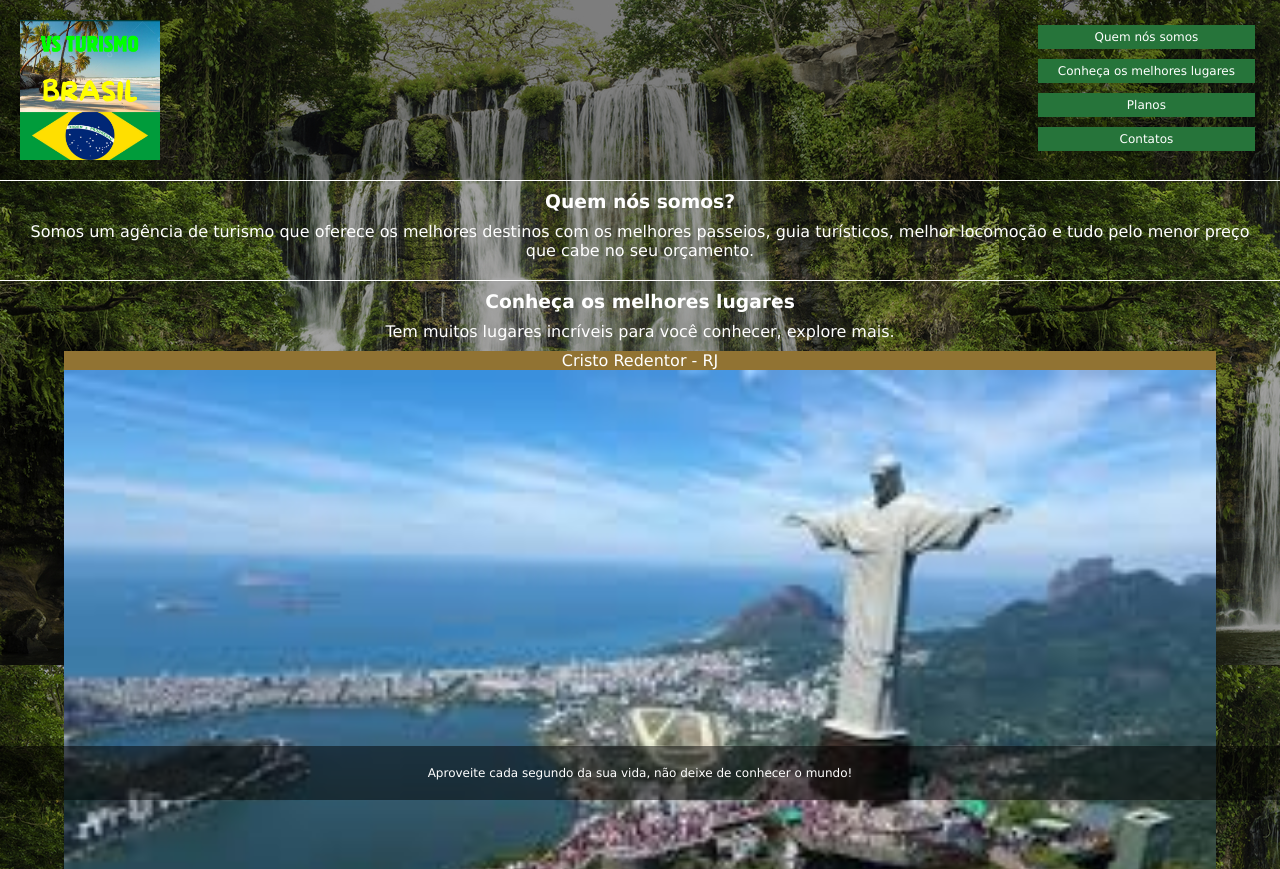
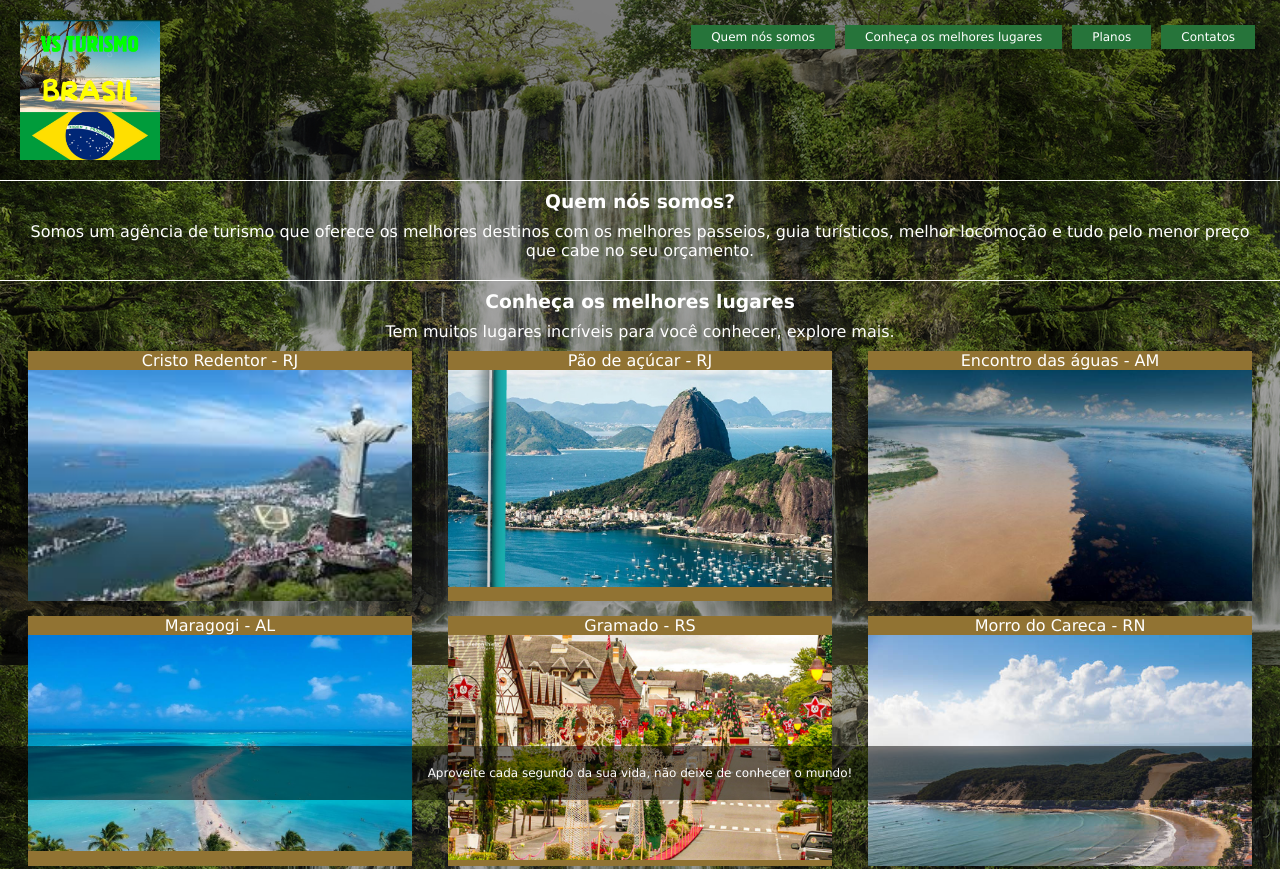
Before and after one commit to VitorSouzaESouza/landing_page_turismo, a plain HTML site: page index.html in a window 1280 px wide. Shown: the top 869 px of the page. Drawn offline with Linux system fonts and the light colour scheme.

Commit message:
Add files via upload

```diff
--- a/index.html
+++ b/index.html
@@ -36,13 +36,13 @@
                 <li>
                     <figure>
                         <figcaption>Cristo Redentor - RJ</figcaption>
-                        <img src="Images/Cristo Redentor.jpg" alt="imagem">
+                        <img src="Images/Cristo Redentor.jpg" alt="imagem" width="120%">
                     </figure>
                 </li>
                 <li>
                     <figure>
                         <figcaption>Pão de açúcar - RJ</figcaption>
-                        <img src="Images/Pão de Açucar.jpg" alt="imagem">
+                        <img src="Images/Pão de Açucar.jpg" alt="imagem" width="130%">
                     </figure>
                 </li>
                 <li>
@@ -60,7 +60,7 @@
                 <li>
                     <figure>
                         <figcaption>Gramado - RS</figcaption>
-                        <img src="Images/Gramado.jpg" alt="imagem">
+                        <img src="Images/Gramado.jpg" alt="imagem" width="110%">
                     </figure>
                 </li>
                 <li>
@@ -102,10 +102,11 @@
                 </div>
             </div>
         </article>
-        <article id="h3_contatos">
+        <article>
             <div id="marker_contatos" style="visibility:hidden; position:absolute; top:-180px;">Marcador</div>
             <h3>Contatos</h3>
             <p>Entre em contato conosco ou visite nosso site!</p>
+            <div id="div_contatos">
                 <figure>
                     <img src="Images/Ícone Whatsapp.png" width="20px" alt="imagem">
                     <figcaption>(DDD) XXXXX-XXXX</figcaption>
@@ -122,6 +123,8 @@
                     <img src="Images/Ícone site.png" width="20px" alt="imagem">
                     <figcaption>www.turismo.com.br</figcaption>
                 </figure>
+            </div>
+
         </article>
     </main>
     <footer>
--- a/style.css
+++ b/style.css
@@ -55,7 +55,6 @@ body{
         article{
             border-bottom: solid 1px;
             padding: 10px;
-            position: relative;
         }
             article h3{
                 margin-bottom: 10px;
@@ -98,14 +97,14 @@ body{
             #div_planos div:hover{
                 scale: 1.5;
             }
-            #h3_contatos figure{
+            #div_contatos figure{
                 display: flex;
                 flex-direction: row;
                 align-items: center;
                 justify-content:center;
                 font-size: 12px;
             }
-            #h3_contatos figure img{
+            #div_contatos figure img{
                 margin-right: 10px;
             }
     footer{
@@ -116,4 +115,37 @@ body{
         bottom:0px;
         padding:20px;
     }
+    @media (min-width:1280px){
+        #ul_nav{
+            display: flex;
+            flex-direction: row;
+            list-style: none;
+            font-size: 12px;
+            padding: 20px;
+        }
+        #ul_locais{
+            display: grid;
+            grid-template-columns: 1fr 1fr 1fr;
+            justify-items: center;
+            align-items: center;
+            list-style: none;
+            padding: 0px;
+        }
+        #ul_locais li{
+            width:30vw;
+            height:250px;
+            background-color: rgb(145, 115, 51);
+            overflow: hidden;
+            margin-bottom: 15px;
+        }
+        #ul_locais figure{
+            display: flex;
+            flex-direction: column;
+            font-size: 16px;
+        }
+        #div_planos{
+            justify-content: center;
+            gap: 100px;
+        }
+    }
 }
```
Lines whose indentation alone changed are shown as unchanged.
